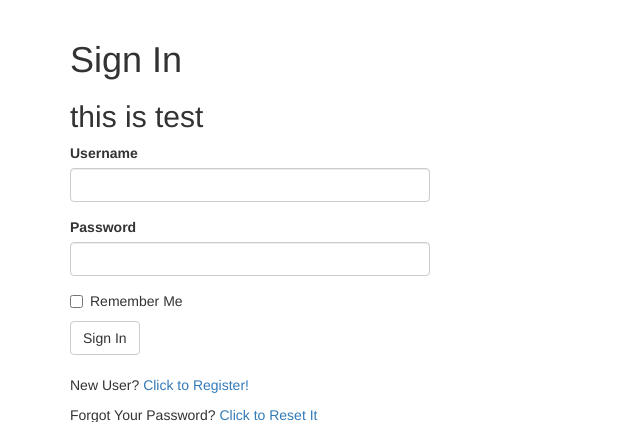
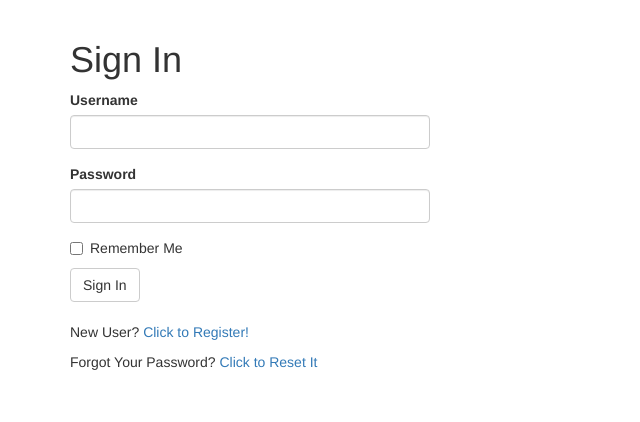
Before and after one commit to mnosinov/microblog, a Flask app: page /auth/login in a window 1280 px wide. Shown: the part 52-474 px from the top of the page, without its empty margins (0-640 px from the left). Run offline with Flask 2, Linux system fonts and the light colour scheme; some libraries are stand-ins or nearby versions.

Commit message:
reverting test changes

```diff
--- a/app/templates/auth/login.html
+++ b/app/templates/auth/login.html
@@ -3,7 +3,6 @@
 
 {% block app_content %}
     <h1>{{ _('Sign In') }}</h1>
-    <h2>{{ _('this is test') }}</h2>
     <div class="row">
         <div class="col-md-4">
             {{ wtf.quick_form(form) }}
```
Also changed, not shown: app/translations/ru/LC_MESSAGES/messages.po.
